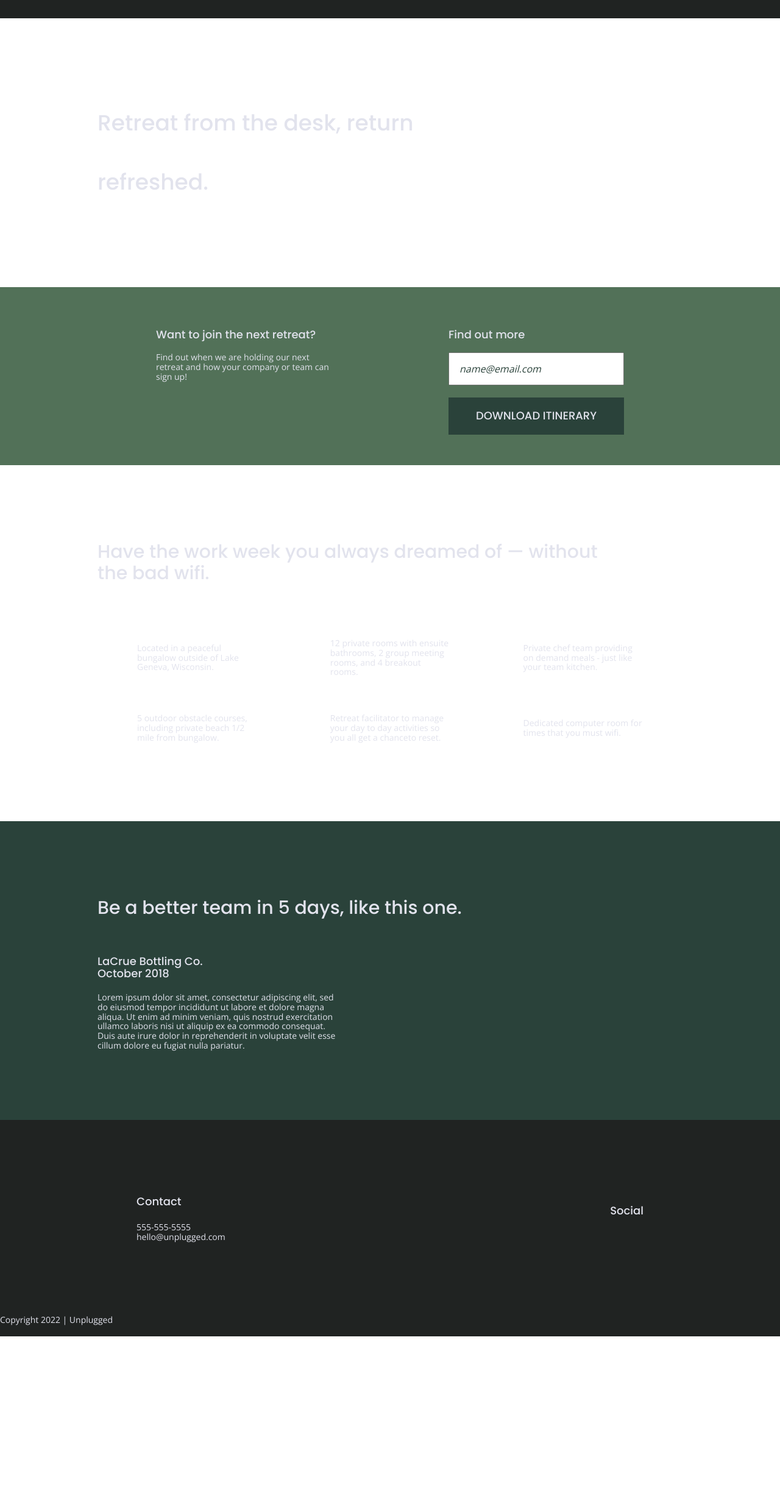
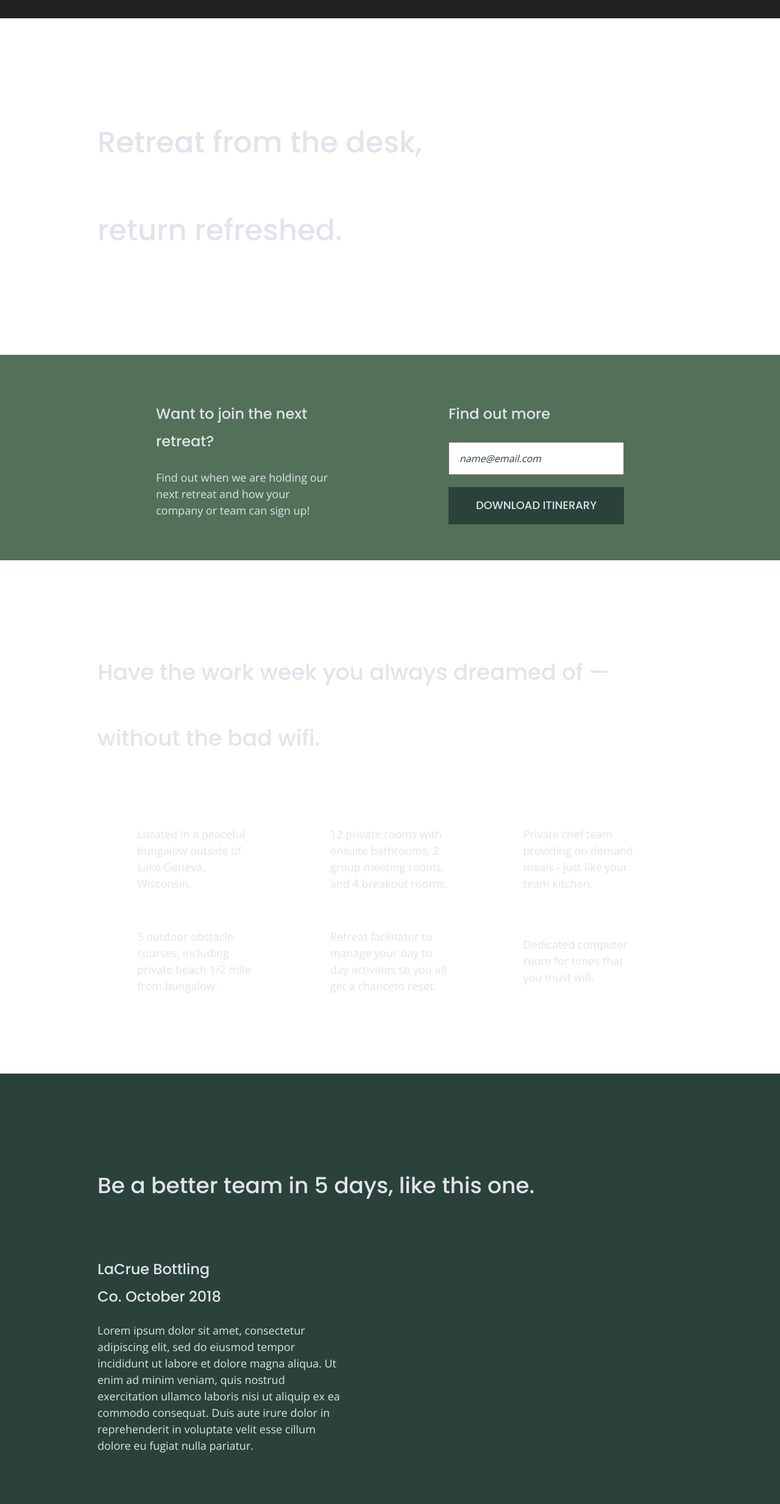
Before and after one commit to ThomasMoorehouse/206-unplugged-retreat, a website built with Parcel: page index.html in a window 1280 px wide. Shown: the part 93-2560 px from the top of the page at 61% size. Before the commit the page ends 2285 px from the top, so only its background shows below. Built offline with nearby package versions, Linux system fonts and the light colour scheme; files whose address does not match are found by name.

Commit message:
Added styles for tablet

```diff
--- a/css/main.css
+++ b/css/main.css
@@ -456,6 +456,22 @@ input[type=button] {
       max-width: 640px;
       margin: 100px 0;
     }
+
+    h2 {
+      font-size: 2.25em;
+      line-height: 3em;
+    }
+
+    h3 {
+      font-size: 1.5em;
+      line-height: 1.875em;
+    }
+
+    p {
+      font-size: 1.125em;
+      line-height: 1.5em;
+    }
+
 /* Header */
 
     header {
@@ -481,6 +497,11 @@ input[type=button] {
     }
 
     /* Hero Area */
+
+    .hero-area h1 {
+      font-size: 3em;
+      line-height: 3em;
+    }
 
     /* Aside */
     aside .content-wrapper {
@@ -536,6 +557,13 @@ input[type=button] {
         margin-bottom: 0;
     }
 
+    footer .contact h4 {
+      font-size: 1.5em;
+    }
+    footer p {
+      line-height: 1.125em;
+    }
+
     footer .copyright {
         width: 100%;
     }
@@ -578,6 +606,16 @@ input[type=button] {
 
     .faq h2 {
         width: 100%;
+    }
+
+    .faq h4 {
+      font-size: 0.875em;
+      line-height: 0.984375em;
+    }
+
+    .faq p {
+      font-size: 0.875em;
+      line-height: 0.984375em;
     }
 
   }
```
